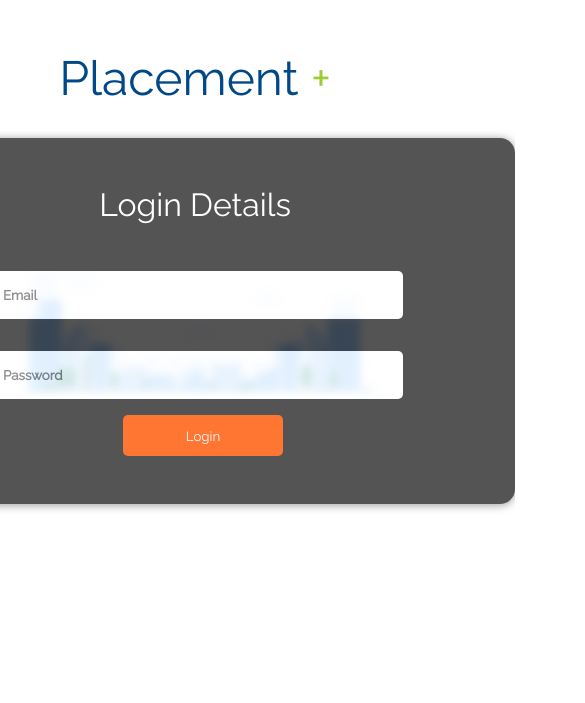
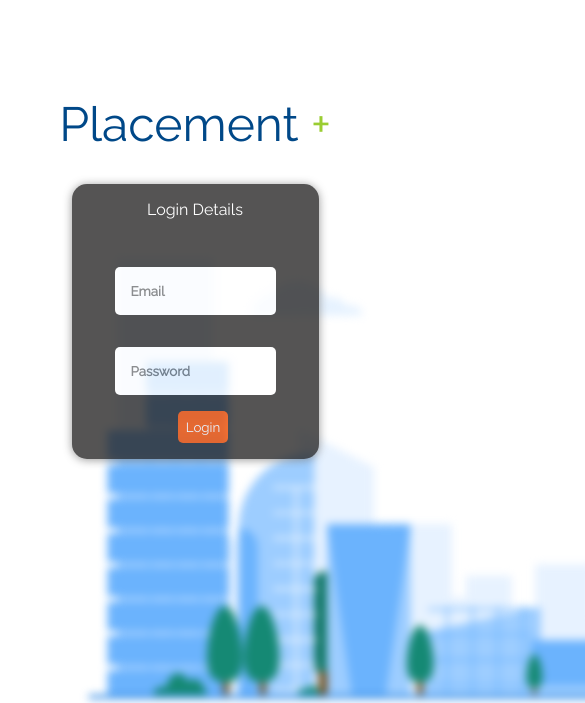
Before and after one commit to Phoenix6296/studies-zone-task, a React (Create React App) app: page /login in a window 390 px wide. Shown: the part 145-848 px from the top of the page, 585 px wide, since content can reach past the window. Built offline with nearby package versions, Linux system fonts and the light colour scheme.

Commit message:
Wrote the media query for all the components

```diff
--- a/src/Components/Home/Banner/Banner.css
+++ b/src/Components/Home/Banner/Banner.css
@@ -8,7 +8,7 @@
 
 .banner>img {
     height: 100vh;
-    width: 100%;
+    background-repeat: repeat;
 }
 
 .b-content {
@@ -44,3 +44,27 @@
     cursor: pointer;
     background: rgb(118, 118, 118);
 }
+
+
+@media only screen and (max-width: 600px) {
+
+    .b-content {
+        gap: 1rem;
+    }
+
+    .b-content>span:nth-of-type(1),
+    .b-content>span:nth-of-type(2) {
+        font-size: 2rem;
+    }
+
+    .b-content>span:nth-of-type(3),
+    .b-content>span:nth-of-type(4) {
+        font-size: 1rem;
+    }
+
+    .b-content>button {
+        width: auto;
+        padding: 0.7rem;
+        font-size: small;
+    }
+}
--- a/src/Components/Home/Navbar/Navbar.css
+++ b/src/Components/Home/Navbar/Navbar.css
@@ -37,3 +37,14 @@ a {
     background: rgb(221, 250, 255);
     transition: 0.8s;
 }
+
+
+@media only screen and (max-width: 600px) {
+    #n-title {
+        padding-left: 1rem;
+    }
+
+    .n-right button:nth-of-type(1) {
+        margin-right: 1rem !important;
+    }
+}
--- a/src/Components/Login/Login.css
+++ b/src/Components/Login/Login.css
@@ -4,3 +4,9 @@
     align-items: center;
     justify-content: center;
 }
+
+@media only screen and (max-width: 600px) {
+    #l-title {
+        font-size: 1rem;
+    }
+}
--- a/src/Components/Login/Login.jsx
+++ b/src/Components/Login/Login.jsx
@@ -11,7 +11,7 @@ const Login = () => {
           Placement <span>+</span>
         </span>
         <div className="r-container">
-          <span>Login Details</span>
+          <span id="l-title">Login Details</span>
           <form action="" className="l-form">
             <input type="email" placeholder="Email" id="l-email" required />
             <input type="password" placeholder="Password" required />
--- a/src/Components/Register/Register.css
+++ b/src/Components/Register/Register.css
@@ -32,7 +32,6 @@
 
  .register>img {
      height: 100vh;
-     width: 100%;
      filter: blur(4px);
      z-index: 0;
  }
@@ -98,3 +97,21 @@
  #r-submit:hover {
      background: rgb(234, 81, 4);
  }
+
+
+
+ @media only screen and (max-width: 600px) {
+     form {
+         width: auto;
+     }
+
+     .r-container {
+         width: auto;
+         padding: 1rem;
+     }
+
+     .r-button button {
+         width: fit-content;
+         padding: 0.5rem;
+     }
+ }
```
